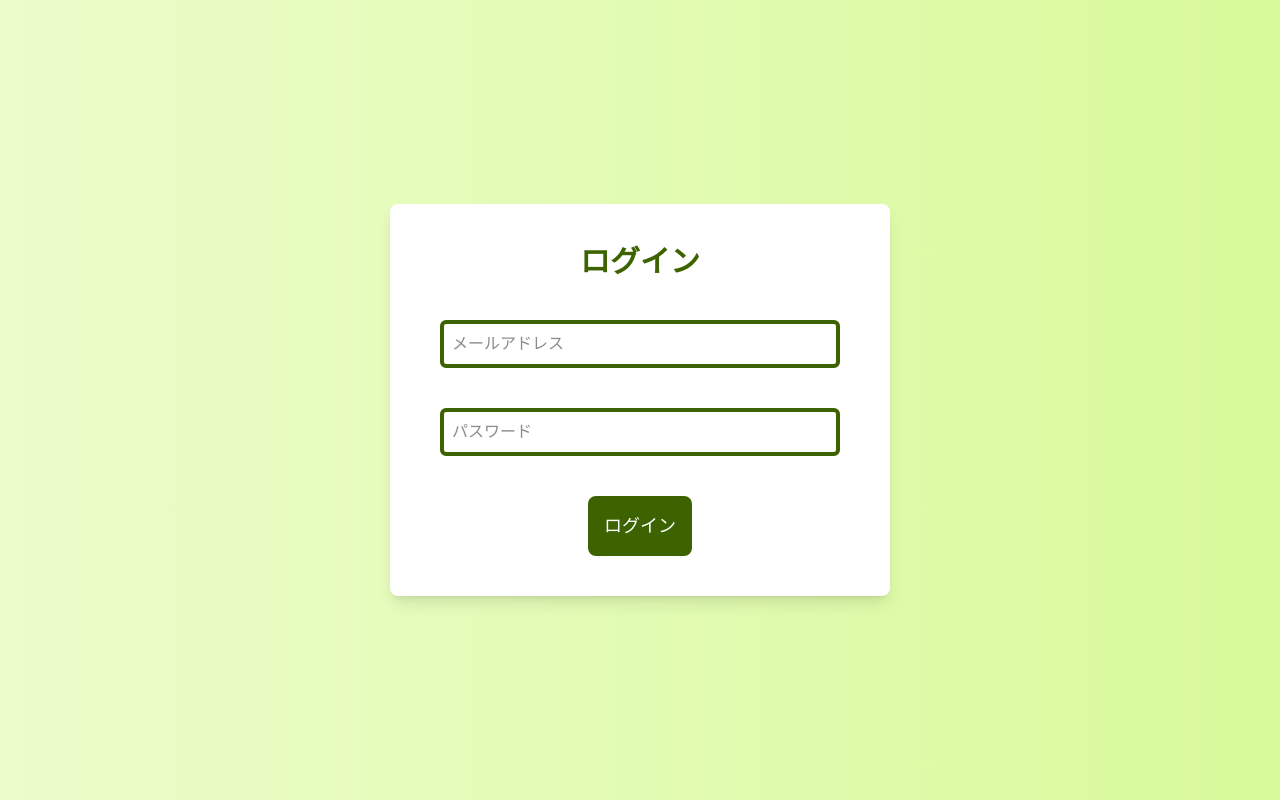
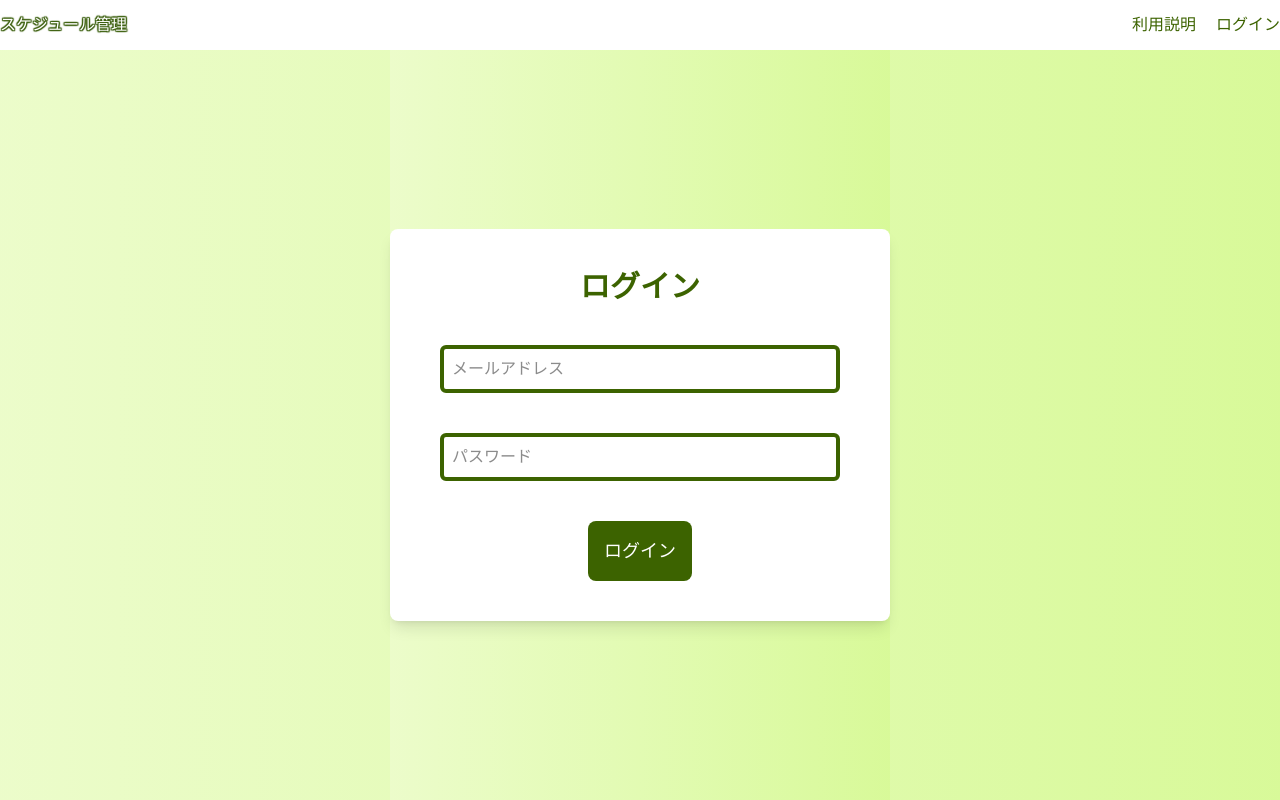
Before and after one commit to Hashimoto-Noriaki/next-app-router-schedule, a Next.js app: page /login in a window 1280 px wide. Built offline with nearby package versions, Linux system fonts and the light colour scheme.

Commit message:
ヘッターもログイン画面に表示させる

```diff
--- a/src/app/login/page.tsx
+++ b/src/app/login/page.tsx
@@ -2,9 +2,11 @@
 
 import { Input }  from "../../components/atoms/Input";
 import  PrimaryBtn  from "../../components/atoms/PrimaryBtn";
+import NotLoginLayout from "../../components/templates/NotLoginLayout"
 
 export default function LoginPage() {
   return (
+    <NotLoginLayout>
         <div className="w-[500px] bg-white rounded-lg shadow-lg py-10">
             <form className="flex flex-col justify-center items-center gap-10">
             <h1 className="text-3xl text-lime-800 font-bold text-center">
@@ -19,5 +21,6 @@ export default function LoginPage() {
             <PrimaryBtn>ログイン</PrimaryBtn>
             </form>
         </div>
+    </NotLoginLayout>
   );
 }
```
Lines whose indentation alone changed are shown as unchanged.
